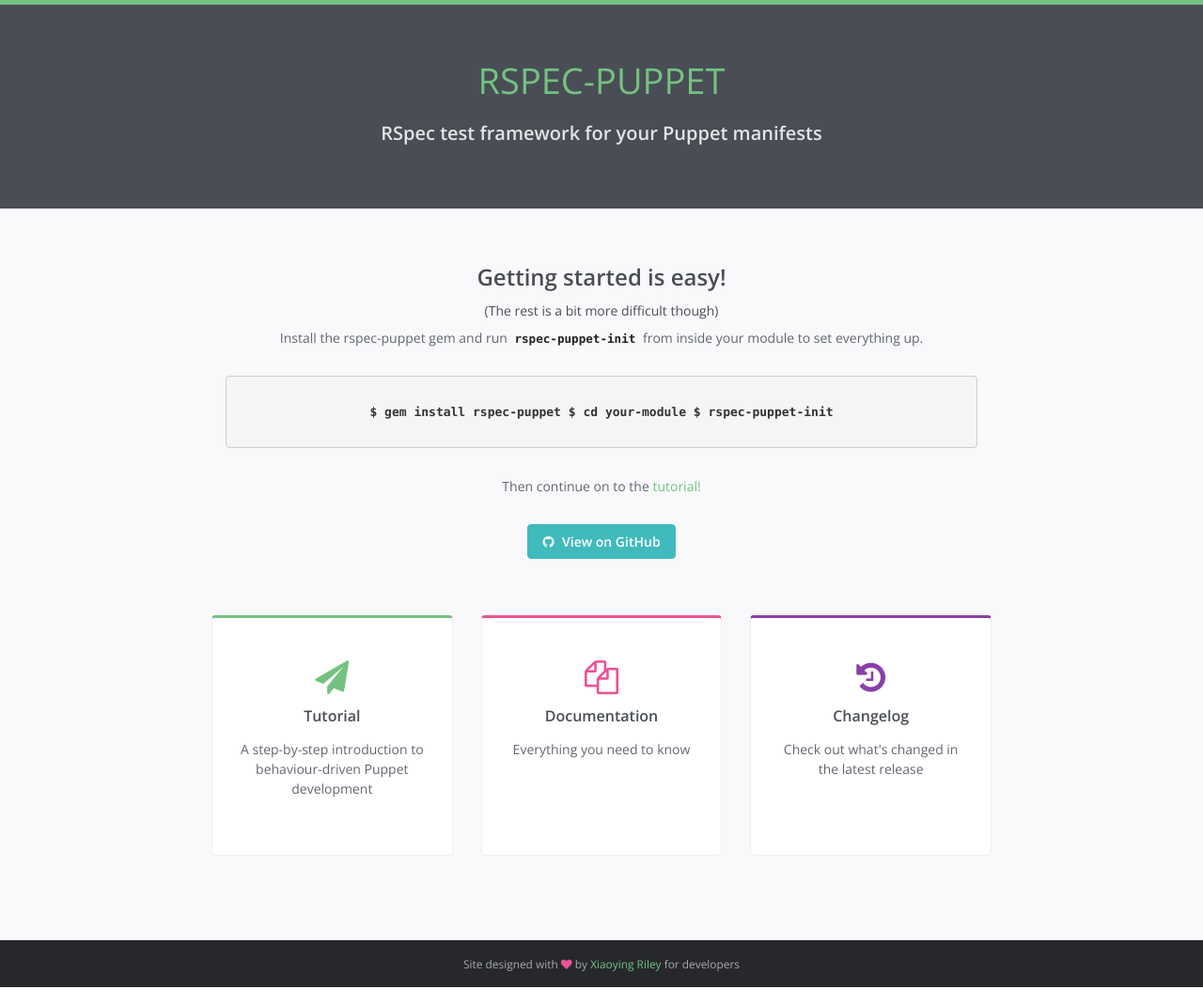
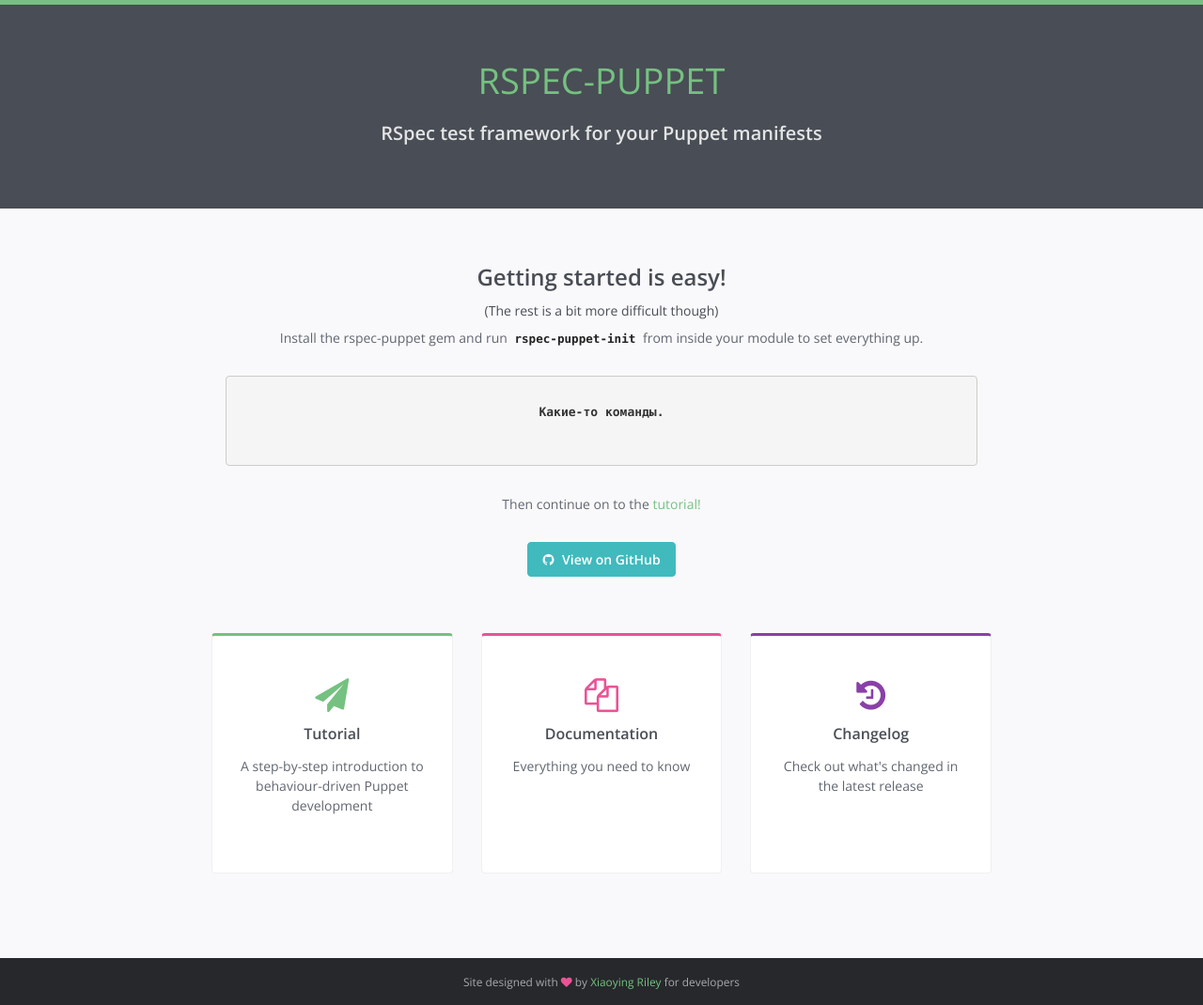
Before and after one commit to rodjek/rspec-puppet, a Jekyll site: the page docs/index_sq-AL.html, which Jekyll copies as it is, in a window 1280 px wide. Shown: the whole page at 94% size. Built offline with Jekyll 4.4.1, drawn with Linux system fonts in a browser that asks for light colours.

Commit message:
File docs/index.html was translated to sq-AL locale

```diff
--- a/docs/index_sq-AL.html
+++ b/docs/index_sq-AL.html
@@ -51,7 +51,8 @@
                 <div class="intro">
                     <p>Install the rspec-puppet gem and run <code>rspec-puppet-init</code> from inside your module to set everything up.</p>
                     <div class="code-block"><pre><code class="language-bash">
-$ gem install rspec-puppet $ cd your-module $ rspec-puppet-init
+Какие-то команды.
+
                         </code></pre></div>
                     <p>Then continue on to the <a href="/tutorial/">tutorial!</a></p>
                     <div class="cta-container">
```
